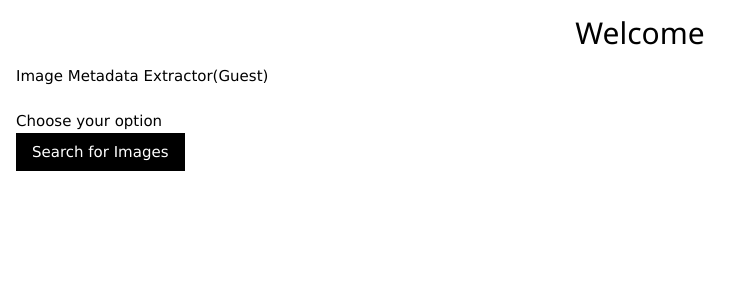
After one commit to vaderjunior/cloud_metadata, a Flask app: page /home_guest in a window 1280 px wide. The commit adds this page. Shown: the top 300 px of the page, without its empty margins (0-751 px from the left). Run offline with Flask 2, Linux system fonts and the light colour scheme; some libraries are stand-ins or nearby versions.

Commit message:
first commit

```diff
--- a/new_server.py
+++ b/new_server.py
@@ -25,9 +25,46 @@ class CustomEncoder(json.JSONEncoder):
         return o
 
 
-@app.route('/')
+@app.route('/', methods=['POST', 'GET'])
 def hello():
+    return '''
+    <body>
+        <h2>Welcome </h2>
+        <p>Enter <strong>username</strong> and <strong>password</strong> to login as admin or choose guest</p>
+
+        <form method="POST" action="/login" enctype="multipart/form-data">
+            <label for="uname">User Name:</label><br>
+            <input type="text" id="uname" name="uname"><br>
+            <label for="pass">Password:</label><br>
+            <input type="text" id="pass" name="pass"><br><br>
+            <input type="submit" value="Submit">
+        </form>
+        <button
+            onclick="location.href='/home_guest'"
+            type="button"
+          >
+          Login as Guest</button>
+
+
+    </body>
+'''
+
+
+@app.route('/login', methods=['POST', 'GET'])
+def login():
+    if(request.form.get('uname') == "admin" and request.form.get('pass') == "admin"):
+        return render_template('admin_redirect.html')
+    return render_template("404.html")
+
+
+@app.route('/home_admin')
+def home_admin():
     return render_template('index.html')
+
+
+@app.route('/home_guest')
+def home_guest():
+    return render_template('index2.html')
 
 
 @app.route('/upload')
@@ -77,5 +114,34 @@ def create():
         return 'Done!'
 
 
+# @app.route('/file/<filename>')
+# def file(filename):
+#    return mongo.send_file(filename)
+
+@app.route('/search')
+def index2():
+    return '''
+        <form method="GET" action="/view" enctype="multipart/form-data">
+            <label for="image_name">Image name</label>
+            <input type="text" id="image_name" name="image_name"><br><br>
+            <label for="ISOSpeedRating">Enter ISO Speed Rating</label>
+            <input type="text" id="ISOSpeedRating" name="ISOSpeedRating"><br><br>
+            <input type="submit">
+        </form>
+    '''
+
+
+@app.route('/view', methods=['POST', 'GET'])
+def show():
+    image_name = request.args.get('image_name')
+    ISO = request.args.get('ISOSpeedRating')
+    if image_name != '':
+        return mongo.send_file(request.args.get('image_name'))
+    if ISO != '':
+        return mongo.send_file(request.args.get('metadata.ISOSpeedRating' == ISO))
+
+    return render_template("404.html")
+
+
 if __name__ == '__main__':
     app.run(debug=True)
--- /dev/null
+++ b/templates/404.html
@@ -0,0 +1,5 @@
+<html>
+  <body>
+    <h1>Yesssssss</h1>
+  </body>
+</html>
--- /dev/null
+++ b/templates/index2.html
@@ -0,0 +1,27 @@
+<!DOCTYPE html>
+<html>
+  <title>Image Metadata Extractor</title>
+  <meta name="viewport" content="width=device-width, initial-scale=1" />
+  <link rel="stylesheet" href="https://www.w3schools.com/w3css/4/w3.css" />
+  <body>
+    <div class="w3-container">
+      <h2 style="text-align: center">Welcome</h2>
+      <p1>Image Metadata Extractor(Guest)</p1>
+      <br /><br />
+      <p2>Choose your option</p2>
+      <br />
+
+      <div class="w3-show-inline-block">
+        <div class="w3-bar">
+          <button
+            onclick="location.href='/search'"
+            type="button"
+            class="w3-btn w3-black"
+          >
+            Search for Images
+          </button>
+        </div>
+      </div>
+    </div>
+  </body>
+</html>
--- /dev/null
+++ b/templates/welcome.html
@@ -0,0 +1,4 @@
+<!DOCTYPE html>
+<html>
+
+</html>
```
Also changed, not shown: metadata.py (deleted, +0 -28 lines), templates/admin_redirect.html (added, +57 -0 lines), templates/index.html (+10 -2 lines), 6 other files.
